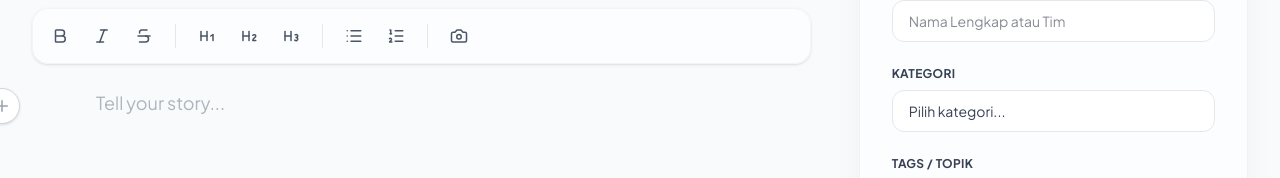
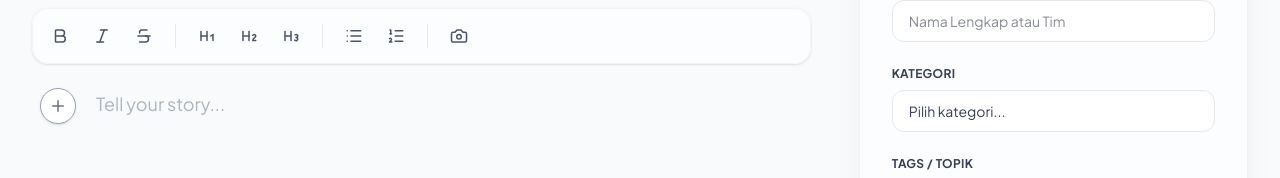
Before and after one commit to azmansidi834-create/urspatial, a Next.js app: page /articles/create in a window 1280 px wide. Shown: the part 201-379 px from the top of the page. Built offline with nearby package versions, Linux system fonts and the light colour scheme.

Commit message:
feat: penyempurnaan tipografi prose & custom floating menu tiptap gaya medium

```diff
--- a/src/app/articles/create/page.tsx
+++ b/src/app/articles/create/page.tsx
@@ -18,12 +18,15 @@ import {
   ListOrdered,
   UploadCloud,
   Plus,
-  Camera
+  Camera,
+  Video,
+  Code
 } from 'lucide-react';
 
 const FloatingMediaButton = ({ editor }: { editor: any }) => {
-  const [position, setPosition] = useState<{ top: number; left: number } | null>(null);
+  const [isVisible, setIsVisible] = useState(false);
   const [isExpanded, setIsExpanded] = useState(false);
+  const [topPos, setTopPos] = useState(0);
 
   useEffect(() => {
     if (!editor) return;
@@ -36,19 +39,21 @@ const FloatingMediaButton = ({ editor }: { editor: any }) => {
       const isEmpty = $anchor.parent.textContent.length === 0;
 
       if (isParagraph && isEmpty && selection.empty) {
+        // Find DOM element to get its offset top relative to the relative parent
         const dom = editor.view.domAtPos($anchor.pos);
         const element = dom.node instanceof HTMLElement ? dom.node : dom.node.parentElement;
 
         if (element) {
-          // Calculate offset relative to the closest relative parent (the editor wrapper)
-          setPosition({ top: element.offsetTop, left: -48 });
+          setTopPos(element.offsetTop);
+          setIsVisible(true);
         }
       } else {
-        setPosition(null);
+        setIsVisible(false);
         setIsExpanded(false);
       }
     };
 
+    editor.on('selectionUpdate', updateMenu);
     editor.on('transaction', updateMenu);
     editor.on('focus', updateMenu);
 
@@ -56,43 +61,58 @@ const FloatingMediaButton = ({ editor }: { editor: any }) => {
     setTimeout(updateMenu, 100);
 
     return () => {
+      editor.off('selectionUpdate', updateMenu);
       editor.off('transaction', updateMenu);
       editor.off('focus', updateMenu);
     };
   }, [editor]);
 
-  if (!position) return null;
+  if (!isVisible) return null;
 
   return (
     <div
-      className="absolute flex items-center z-10 transition-all duration-200"
-      style={{ top: position.top, left: position.left }}
+      className="absolute z-10 flex items-center transition-all duration-200"
+      style={{ top: topPos, left: '-3.5rem' }} // -left-14 is -3.5rem
     >
       <button
         onClick={() => setIsExpanded(!isExpanded)}
-        className={`w-9 h-9 rounded-full border border-gray-300 flex items-center justify-center text-gray-400 hover:text-gray-900 hover:border-gray-900 transition-all bg-white shadow-sm ${isExpanded ? 'rotate-45' : ''}`}
+        className={`w-9 h-9 flex items-center justify-center rounded-full border border-gray-400 text-gray-500 hover:text-gray-900 hover:border-gray-900 transition-all duration-200 bg-white shadow-sm ${isExpanded ? 'rotate-45' : ''}`}
         title="Add media"
       >
         <Plus size={18} />
       </button>
 
-      {isExpanded && (
-        <div className="ml-2 flex space-x-1 bg-white shadow-md rounded-full px-2 py-1 border border-gray-100 animate-in fade-in slide-in-from-left-2">
+      <div
+        className={`flex items-center space-x-2 ml-2 transition-all duration-200 overflow-hidden ${
+          isExpanded ? 'opacity-100 max-w-xs' : 'opacity-0 max-w-0'
+        }`}
+      >
         <button
           onClick={() => {
-              const url = window.prompt('Masukkan URL Gambar:');
+            const url = window.prompt('URL Gambar:');
             if (url) {
               editor.chain().focus().setImage({ src: url }).run();
+              setIsExpanded(false);
             }
-              setIsExpanded(false);
           }}
-            className="p-2 rounded-full hover:bg-gray-100 text-gray-600 transition-colors"
-            title="Add Image"
+          className="w-9 h-9 flex shrink-0 items-center justify-center rounded-full border border-gray-200 hover:border-gray-300 bg-white text-emerald-600 shadow-sm transition-all hover:bg-gray-50"
+          title="Image"
         >
-            <Camera size={18} />
+          <Camera size={16} />
+        </button>
+        <button
+          className="w-9 h-9 flex shrink-0 items-center justify-center rounded-full border border-gray-200 hover:border-gray-300 bg-white text-rose-500 shadow-sm transition-all hover:bg-gray-50"
+          title="Video"
+        >
+          <Video size={16} />
+        </button>
+        <button
+          className="w-9 h-9 flex shrink-0 items-center justify-center rounded-full border border-gray-200 hover:border-gray-300 bg-white text-indigo-500 shadow-sm transition-all hover:bg-gray-50"
+          title="Code Block"
+        >
+          <Code size={16} />
         </button>
       </div>
-      )}
     </div>
   );
 };
@@ -197,7 +217,8 @@ export default function CreateArticleDistractionFree() {
     ],
     editorProps: {
       attributes: {
-        class: 'prose prose-lg prose-slate max-w-none focus:outline-none min-h-[500px] text-gray-800 leading-relaxed',
+        // Original basic class string remains empty string here because we are moving the classes to a wrapper div
+        class: '',
       },
     },
   });
@@ -232,8 +253,8 @@ export default function CreateArticleDistractionFree() {
             {/* Toolbar */}
             <MenuBar editor={editor} />
 
-            {/* Tiptap Editor Container */}
-            <div className="relative pl-12 lg:pl-16">
+            {/* Tiptap Editor Container with exact typography classes */}
+            <div className="prose prose-lg prose-slate max-w-none prose-headings:font-bold prose-h1:text-4xl prose-h2:text-3xl prose-ol:list-decimal !prose-ol:pl-5 prose-ul:list-disc !prose-ul:pl-5 relative ml-16 min-h-[500px]">
               <FloatingMediaButton editor={editor} />
               <EditorContent editor={editor} className="editor-container" />
             </div>
```
Lines whose indentation alone changed are shown as unchanged.
